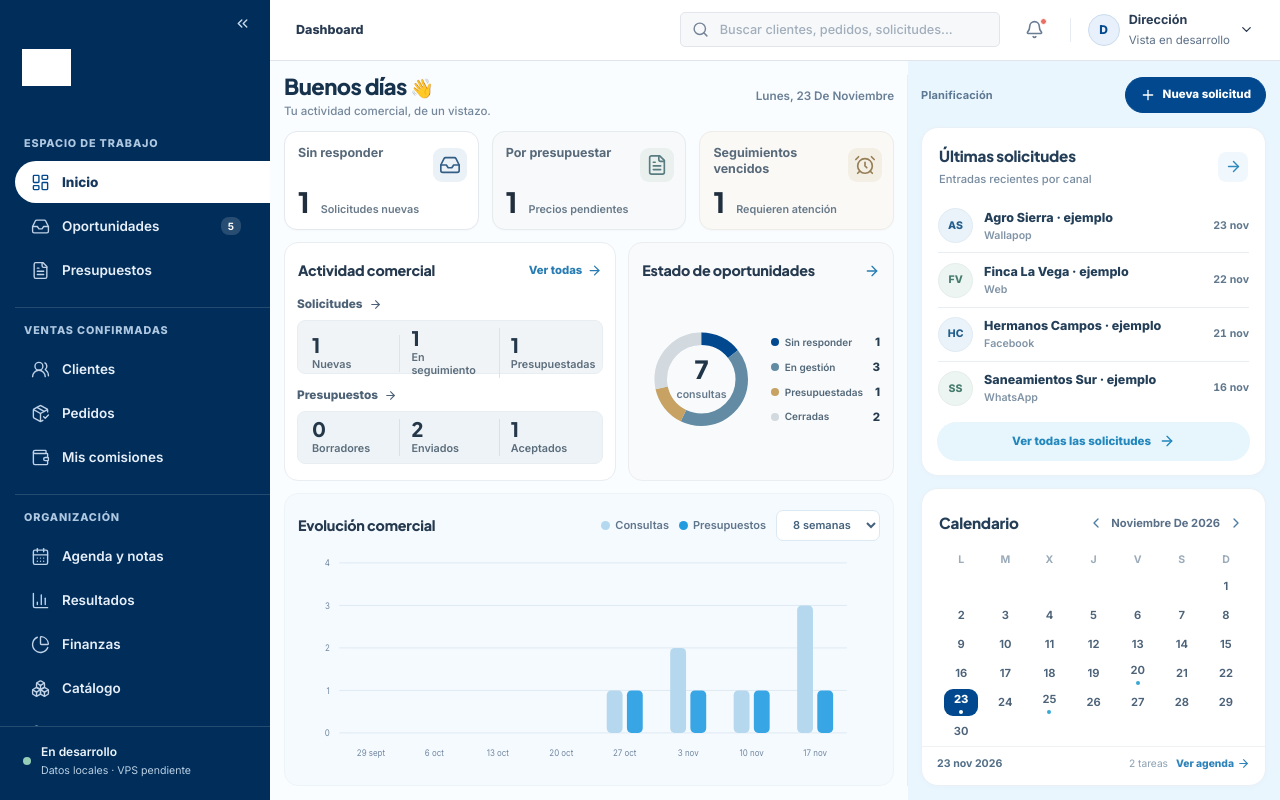
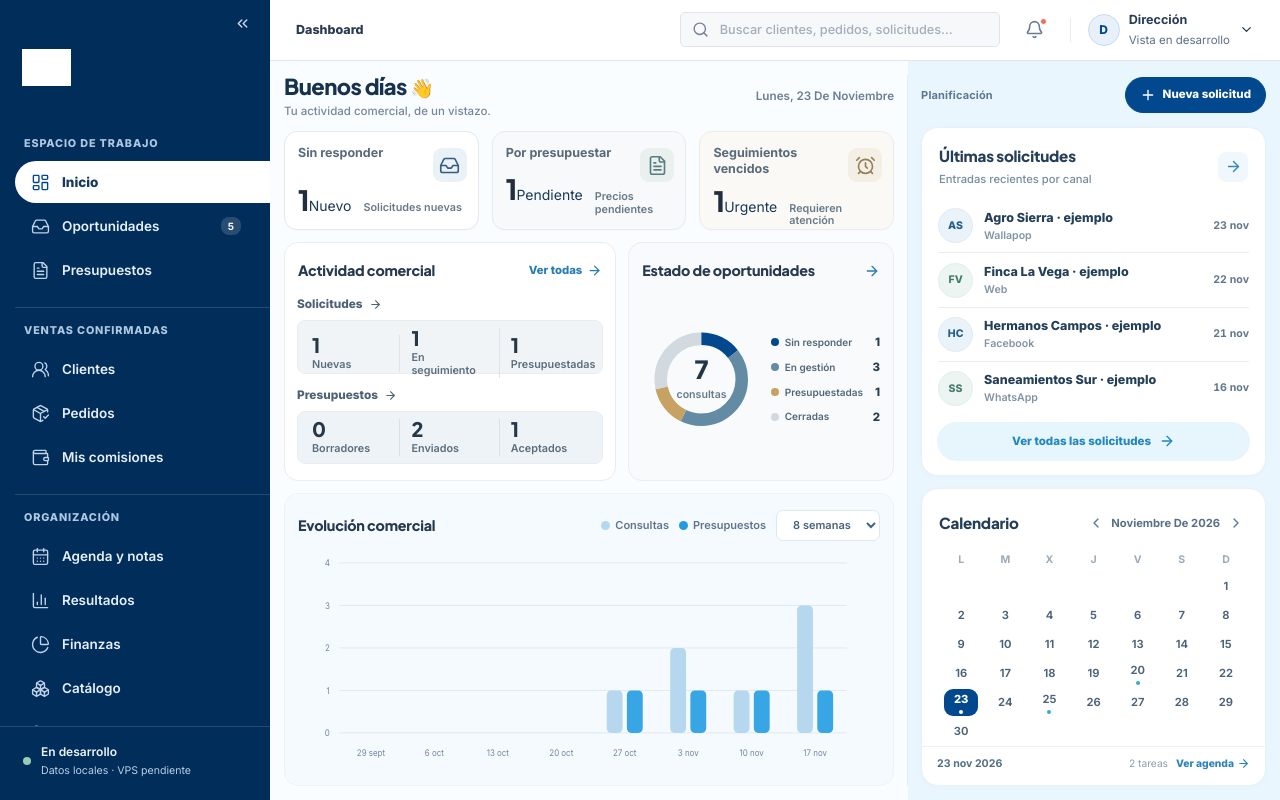
Before and after one commit to juanjogamero/depofibra-crm, a React (Vite) app: page /#/ in a window 1280 px wide. Built offline with nearby package versions, Linux system fonts and the light colour scheme; grey boxes are pictures that could not be loaded.

Commit message:
feat(ui): badges de estado en KPI con conteos reales

```diff
--- a/src/pages/Dashboard.tsx
+++ b/src/pages/Dashboard.tsx
@@ -90,11 +90,14 @@ function QuickStat({ icon: Icon, title, value, hint, accent, to }: {
   accent: 'blue' | 'cyan' | 'amber';
   to: string;
 }) {
-  return <Link className={'hr-stat hr-stat-' + accent} to={to}>
+  const statusLabel = value === 0 ? 'Al día' : accent === 'blue' ? 'Nuevo' : accent === 'cyan' ? 'Pendiente' : 'Urgente';
+  return <Link className={'hr-stat hr-stat-' + accent + (value === 0 ? ' hr-stat-clear' : '')} to={to}>
     <span className="hr-stat-label">{title}</span>
-    <span className="hr-stat-icon"><Icon size={22} strokeWidth={1.8}/></span>
+    <span className="hr-stat-icon" aria-hidden="true"><Icon size={21} strokeWidth={1.85}/></span>
     <span className="hr-stat-bottom">
-      <strong>{value}</strong>
+      <span className="hr-stat-numberline">
+        <strong>{value}</strong><span className="hr-stat-badge">{statusLabel}</span>
+      </span>
       <small>{hint}</small>
     </span>
   </Link>;
```
